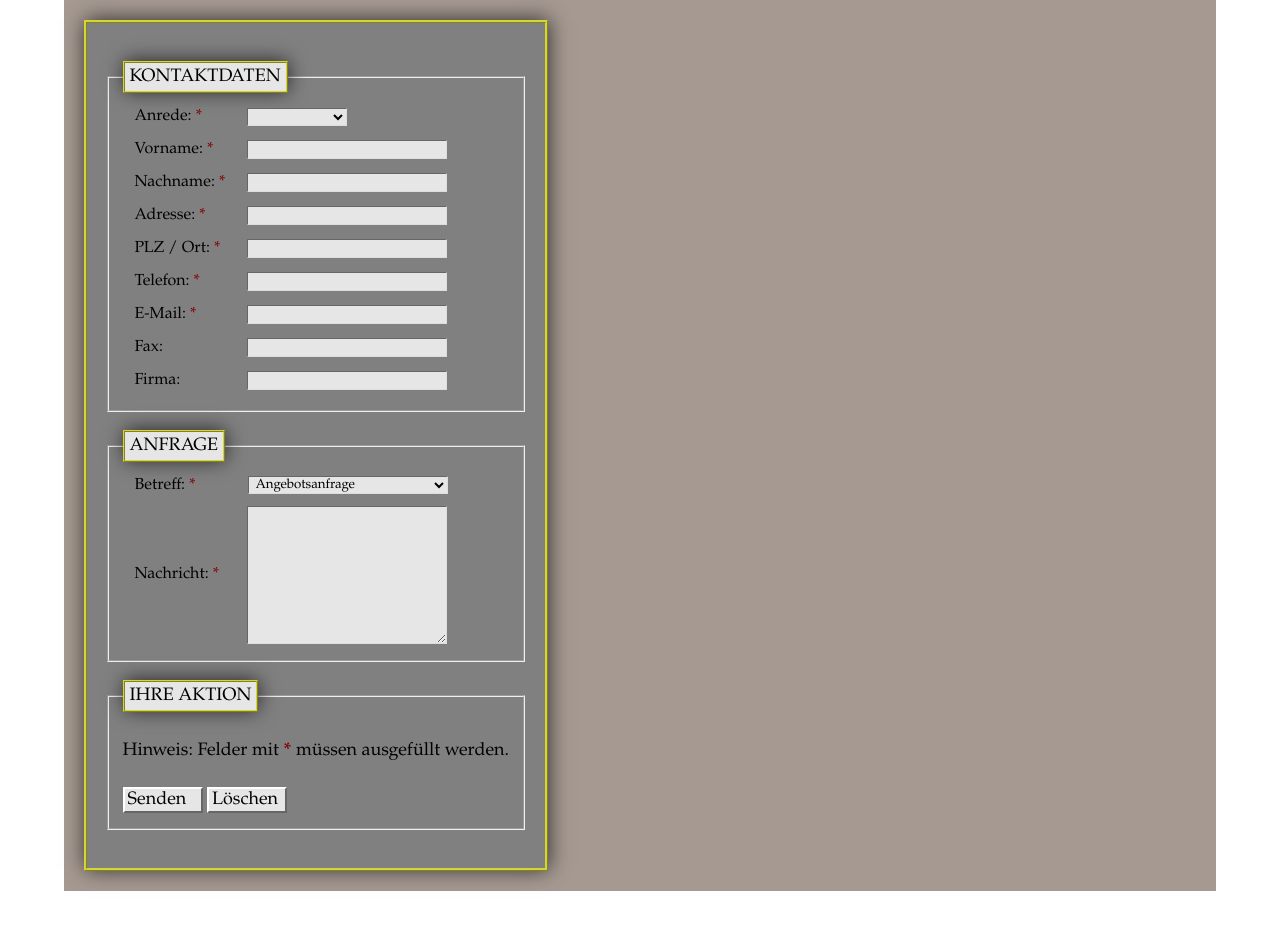
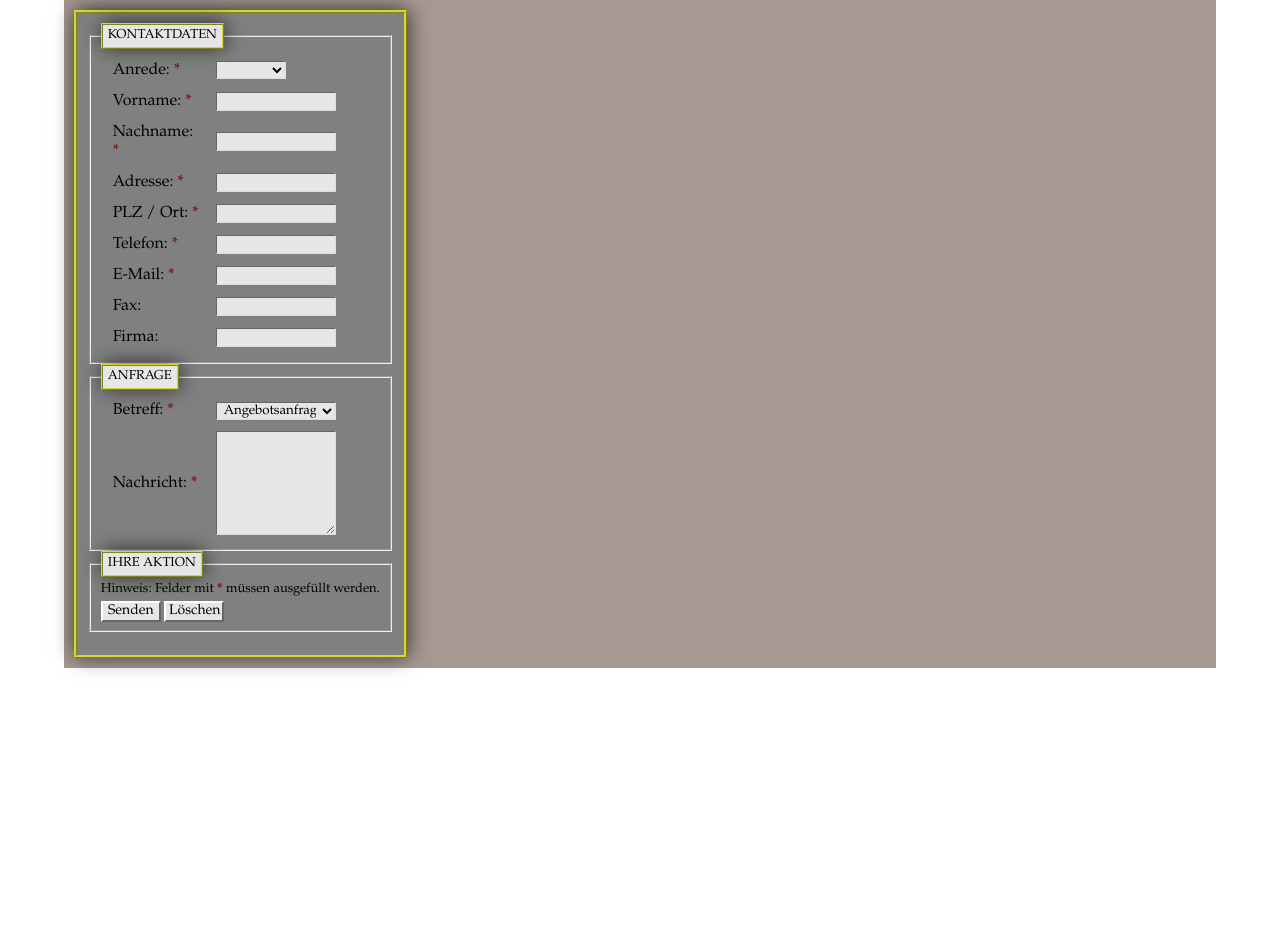
Before and after one commit to Sossenbinder/Website-Projekt, a PHP site: page /PHP/kontakt.php?betreff=Angebotsanfrage in a window 1280 px wide. Shown: the top 930 px of the page. Run offline with PHP 8.4, Linux system fonts and the light colour scheme; data that the repository does not hold is empty.

Commit message:
Changes Kontaktformular

```diff
--- a/CSS/kontakte.css
+++ b/CSS/kontakte.css
@@ -1,24 +1,18 @@
-
-/*Kontaktformular Start*/
 
 .kontaktformular  {
   position:auto;
-  left: calc(2.5% - 3px);
+  left: calc(2.5% - 2px);
   border: 3px ridge #D6D633;
   -webkit-box-shadow: 1px -1px 20px -1px rgba(0,0,0,0.75);
   -moz-box-shadow: 1px -1px 20px -1px rgba(0,0,0,0.75);
   box-shadow: 1px -1px 20px -1px rgba(0,0,0,0.75);
   background: gray;
   width: auto;
-  margin: 20px;
-  padding: 20px;
+  margin: 10px;
+  padding: 10px;
   float: left;
   clear: both;
-  font-size: 18px;
-}
-
-.kontaktformular fieldset {
-  margin: 10px 0;
+  font-size: 13px;
 }
 
 .kontaktformular a {
@@ -39,11 +33,11 @@
 }
 
 .kontaktformular label {
-  width: 100px;
+  width: 90px;
   float: left;
   clear: both;
   padding: 3px 10px;
-  margin: 3px 0;
+  margin: 2px 0;
 }
 
 .kontaktformular input, .kontaktformular textarea, .kontaktformular select {
@@ -54,7 +48,7 @@
   background: #E6E6E6;
   padding: 0px 3px;
   margin: 3px 0;
-  width: 200px;
+  width: 120px;
 }
 
 .kontaktformular input:active, .kontaktformular input:focus, .kontaktformular input:hover {
@@ -64,12 +58,11 @@
   background: #D6D633;
 }
 .kontaktformular select:active, .kontaktformular select:focus, .kontaktformular select:hover {
-  font-size: 18px;
+  font-size: 14px;
   background: #D6D633;
 }
 
-.kontaktdaten table, .anfrage table, {
-  border-spacing:0px;
+.kontaktdaten table, .anfrage table {
   width:60px;
   border:0px solid;
 }
@@ -79,46 +72,31 @@
   padding:0px;
 }
 
-.field {
-  width:250px;
-  padding:0px;
-}
-
 .error {
-  width:200px;
+  width:120px;
   padding:0px 0px 0px 5px;
-}
-
-.captchareload {
-  padding-left:10px;
 }
 
 input.errordesignfields, textarea.errordesignfields, select.errordesignfields {
   background-color:#E6E6E6;
 }
 
-#checkid {
-  width: auto;
+.buttons input {
+  width:60px;
+  text-align:center;
+  margin-bottom: 0px;
+  padding-bottom: 0px;
 }
 
-#checkid2 {
-  width: auto;
-}
-
-.buttons input {
-  width:80px;
-  text-align:left;
-}
-
-.buttons input, .captchareload img {
+.buttons input{
   background: #E6E6E6;
-  font-size: 18px;
+  font-size: 14px;
   border-top:2px solid #fff;
   border-left:2px solid #fff;
   border-bottom:2px solid #666666;
   border-right:2px solid #666666;
 }
-.buttons input:hover, .captchareload img:hover {
+.buttons input:hover{
   background: #D6D633;
   border-top:2px solid #ddd;
   border-left:2px solid #ddd;
@@ -133,6 +111,3 @@ input.errordesignfields, textarea.errordesignfields, select.errordesignfields {
 .zurueck {
   color: #ddd;
 }
-
-
-/*Kontaktformular Ende*/
--- a/PHP/kontakt.php
+++ b/PHP/kontakt.php
@@ -5,8 +5,7 @@ error_reporting(E_ERROR | E_PARSE);
 
   @require('config.php');
 
-if ($_POST['delete'])
-{
+  if ($_POST['delete']) {
     unset($_POST);
   }
 
@@ -24,7 +23,6 @@ if ($_POST["kf-km"]) {
     $ip             = $_SERVER['REMOTE_ADDR'];
     $UserAgent      = $_SERVER["HTTP_USER_AGENT"];
     $host           = getHostByAddr($remote);
-
     $anrede         = stripslashes($anrede);
     $vorname        = stripslashes($vorname);
     $name           = stripslashes($name);
@@ -32,44 +30,53 @@ if ($_POST["kf-km"]) {
     $betreff        = stripslashes($betreff);
     $nachricht      = stripslashes($nachricht);
 
+
     if (isset($anrede) && $anrede == "0") {
-  $fehler['anrede'] = "<font color=#cc3333>Bitte w&auml;hlen Sie eine <strong>Anrede</strong> aus.<br /></font>";
+      $fehler['anrede']   = "<font color=#cc3333>Bitte w&auml;hlen Sie eine
+                      <strong>Anrede</strong> aus.<br /></font>";
     }
 
     if(!$vorname) {
-  $fehler['vorname'] = "<font color=#cc3333>Geben Sie bitte Ihren <strong>Vornamen</strong> ein.<br /></font>";
+      $fehler['vorname']  = "<font color=#cc3333>Geben Sie bitte Ihren
+                      <strong>Vornamen</strong> ein.<br /></font>";
     }
 
     if(!$name) {
-  $fehler['name'] = "<font color=#cc3333>Geben Sie bitte Ihren <strong>Nachnamen</strong> ein.<br /></font>";
+      $fehler['name']     = "<font color=#cc3333>Geben Sie bitte Ihren
+                      <strong>Nachnamen</strong> ein.<br /></font>";
     }
 
     if(!$adresse) {
-  $fehler['adresse'] = "<font color=#cc3333>Geben Sie bitte Ihre <strong>Adresse</strong> ein.<br /></font>";
+      $fehler['adresse']  = "<font color=#cc3333>Geben Sie bitte Ihre
+                      <strong>Adresse</strong> ein.<br /></font>";
     }
 
     if(!$ortplz) {
-  $fehler['ortplz'] = "<font color=#cc3333>Geben Sie bitte den <strong>PLZ</strong> und den <strong>Ort</strong> ein.<br /></font>";
+      $fehler['ortplz']   = "<font color=#cc3333>Geben Sie bitte den
+                      <strong>PLZ</strong> und den <strong>Ort</strong> ein.<br /></font>";
     }
 
     if (!preg_match("/^[0-9a-zA-ZÄÜÖ_.-]+@[0-9a-z.-]+\.[a-z]{2,6}$/", $email)) {
-   $fehler['email'] = "<font color=#cc3333>Geben Sie bitte Ihre <strong>E-Mail-Adresse</strong> ein.\n<br /></font>";
+      $fehler['email']    = "<font color=#cc3333>Geben Sie bitte Ihre
+                      <strong>E-Mail-Adresse</strong> ein.\n<br /></font>";
     }
 
     if(!$betreff) {
- $fehler['betreff'] = '<font color=#cc3333>Bitte waehlen Sie einen <strong>Betreff</strong>.<br /></font>';
+     $fehler['betreff']    = "<font color=#cc3333>Bitte waehlen Sie einen
+                      <strong>Betreff</strong>.<br /></font>";
     }
 
     if(!$nachricht) {
- $fehler['nachricht'] = '<font color=#cc3333>Geben Sie bitte eine <strong>Nachricht</strong> ein.<br /></font>';
+     $fehler['nachricht']  = "<font color=#cc3333>Geben Sie bitte eine
+                      <strong>Nachricht</strong> ein.<br /></font>";
     }
 
     if(!$telefon){
-  $fehler['telefon'] = '<font color=#cc3333>Geben Sie bitte eine <strong>Telefonnummer</strong> ein.<br /></font>';
+      $fehler['telefon']   = "<font color=#cc3333>Geben Sie bitte eine
+      <strong>Telefonnummer</strong> ein.<br /></font>";
     }
 
     if ($anrede && $vorname && $name && $adresse && $ortplz && $telefon && $email && $betreff && $nachricht){
-
       $mail1="piano.lo";
       $mail2="rentz@g";
       $mail3="mail.com";
@@ -79,26 +86,19 @@ if(!$telefon){
       $nachricht .= "\n\n\nBitte melden sie sich bei mir: \n".$adresse." ".$ortplz."\nOder auch telefonisch: ".$telefon;
       $nachricht .= "\n\nMit freundlichen Grueßen,\n".$anrede." ".$vorname." ".$name;
 
-
       if(mail($mail1.$mail2.$mail3, $betreff, $nachricht, $headers)){
         echo "<META HTTP-EQUIV=\"refresh\" content=\"0;URL=".$danke."\">";
       };
-
       exit;
     }
   }
-
 ?>
-
-
-
 
 <div class="kontaktformular" id="ktf">
   <link rel="stylesheet" type="text/css" href="../CSS/general.css">
   <link rel="stylesheet" type="text/css" href="../CSS/kontakte.css">
 
   <form action="<?php $_SERVER['PHP_SELF'];?>" method="post" enctype="multipart/form-data">
-    <p></p>
 
     <fieldset class="kontaktdaten">
       <legend>Kontaktdaten</legend>
@@ -107,7 +107,7 @@ if(!$telefon){
           <td class="label"><label>Anrede: <span class="pflichtfeld">*</span></label></td>
           <td class="field">
             <?php if ($fehler["anrede"] != "") { echo $fehler["anrede"]; } ?>
-            <select style="width: 100px;" name="anrede" <?php if ($fehler["anrede"] != "") { echo 'class="errordesignfields"'; } ?>>
+            <select style="width: 70px;" name="anrede" <?php if ($fehler["anrede"] != "") { echo 'class="errordesignfields"'; } ?>>
               <option selected="selected" value="0"></option>
               <option value="Herr" <?php if($_POST['anrede']=="Herr"){ echo "selected";}?>>Herr</option>
               <option value="Frau" <?php if($_POST['anrede']=="Frau"){ echo "selected";}?>>Frau</option>
@@ -180,7 +180,6 @@ if(!$telefon){
         </tr>
       </table>
     </fieldset>
-    <p></p>
 
     <fieldset class="anfrage">
       <legend>Anfrage</legend>
@@ -202,11 +201,11 @@ if(!$telefon){
 
       	<tr>
        		<td class="label"><label>Nachricht: <span class="pflichtfeld">*</span></label></td>
-       		<td class="field"><?php if ($fehler["nachricht"] != "") { echo $fehler["nachricht"]; } ?><textarea name="nachricht" style="width:200px;border-right: 1px solid #ddd;border-bottom: 1px solid #ddd;border-left: 1px solid #666666;border-top: 1px solid #666666;padding: 0px 3px;margin: 3px 0;"  cols="30" rows="8" <?php if ($fehler["nachricht"] != "") { echo 'class="errordesignfields"'; } ?>><?php echo $_POST[nachricht]; ?></textarea></td>
+       		<td class="field"><?php if ($fehler["nachricht"] != "") { echo $fehler["nachricht"]; } ?><textarea name="nachricht" cols="30" rows="6" <?php if ($fehler["nachricht"] != "") { echo 'class="errordesignfields"'; } ?>><?php echo $_POST[nachricht]; ?></textarea></td>
       	</tr>
       </table>
     </fieldset>
-    <p> </p>
+
     <?php
       for ($i=0; $i < $cfg['NUM_ATTACHMENT_FIELDS']; $i++) {
         echo '<fieldset class="upload">';
@@ -218,8 +217,8 @@ if(!$telefon){
 
     <fieldset class="buttons">
       <legend>Ihre Aktion</legend>
-      <br />
-      <div>Hinweis: Felder mit <span class="pflichtfeld"><strong>*</strong></span> m&uuml;ssen ausgef&uuml;llt werden.<br /><br />
+        <div>Hinweis: Felder mit <span class="pflichtfeld"><strong>*</strong></span> m&uuml;ssen ausgef&uuml;llt werden.
+        <br>
         <input type="submit" name="kf-km" value="Senden" />
         <input type="submit" name="delete" value="L&ouml;schen" />
       </div>
```
Lines whose indentation alone changed are shown as unchanged.
